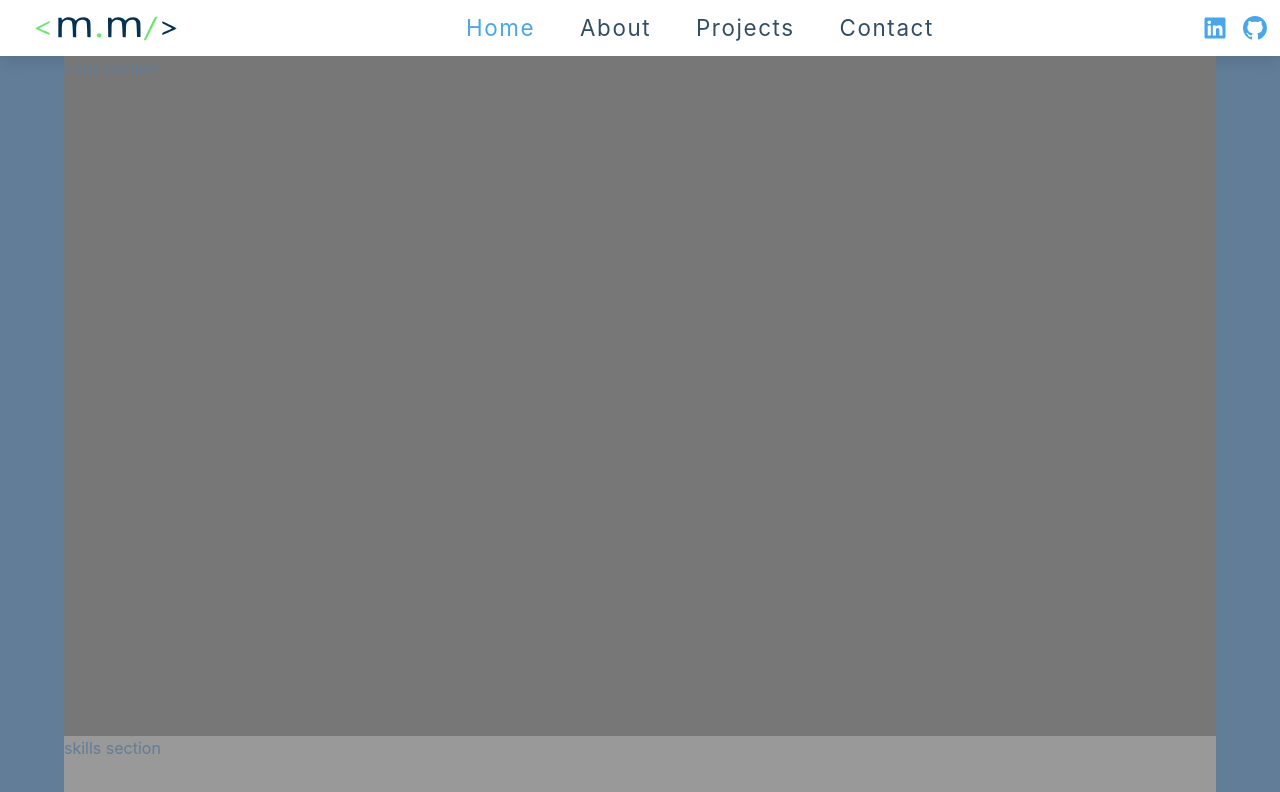
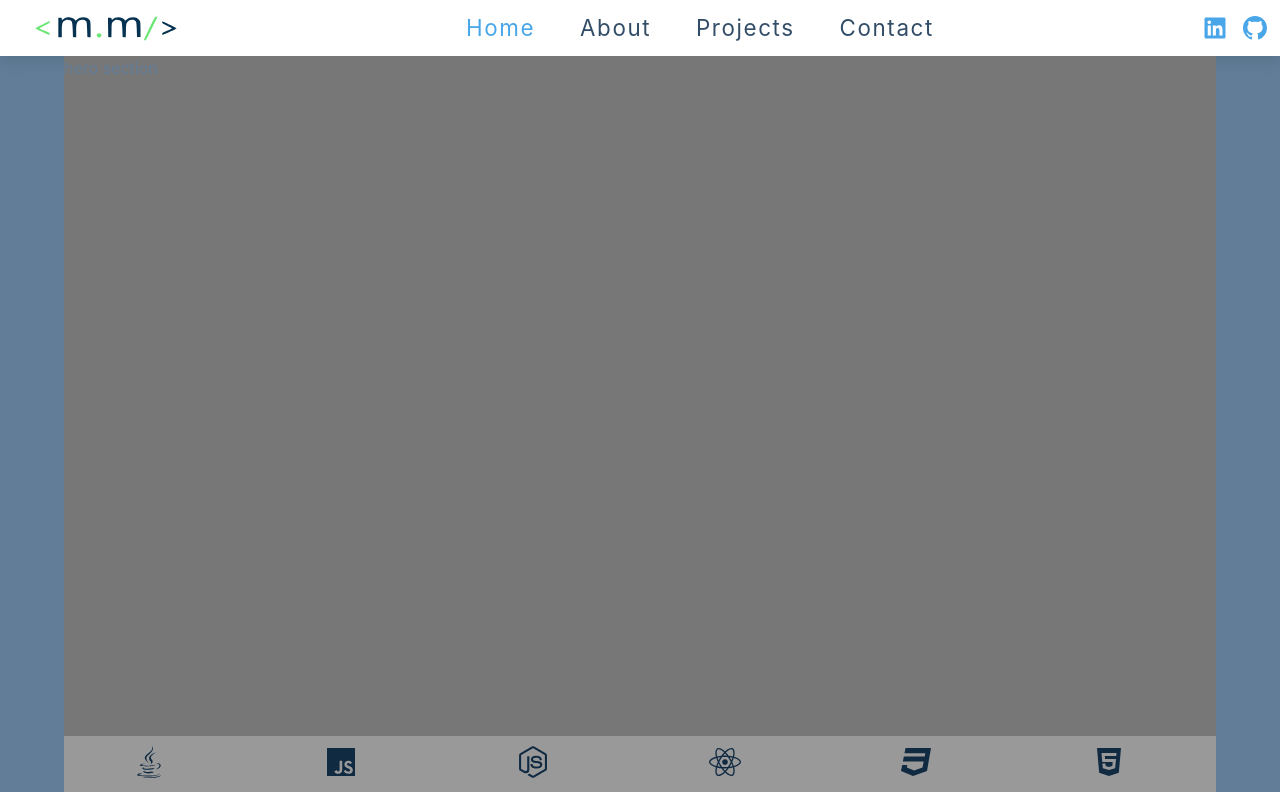
Before and after one commit to mishoto/mihail-dev, a React app: page / in a window 1280 px wide. Shown: the top 792 px of the page. Built offline with nearby package versions, Linux system fonts and the light colour scheme.

Commit message:
update/MD-1.0.0- add Skills to Home page

```diff
--- a/src/pages/home/Home.jsx
+++ b/src/pages/home/Home.jsx
@@ -1,5 +1,6 @@
 import React from 'react'
 import ProjectReview from '../../components/projectReview/ProjectReview';
+import Skills from '../../components/skills/Skills';
 import style from './Home.module.css'
 
 const Home = () => {
@@ -9,7 +10,7 @@ const Home = () => {
         <p>hero section</p>
       </section>
       <section className={style.skills}>
-        <p>skills section</p>
+        <Skills/>
       </section>
       <section className={style.projects}>
         <ProjectReview/>
```
